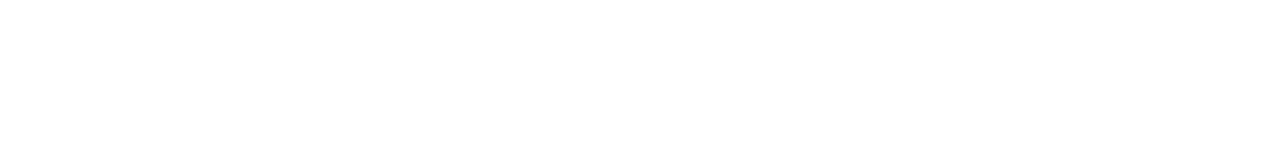
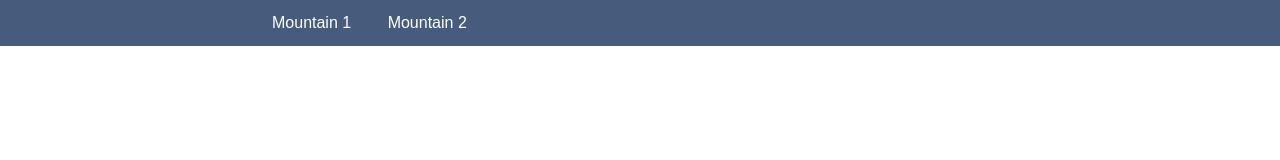
Before and after one commit to BT616/pluginn, a plain HTML site: page index.html in a window 1280 px wide. Drawn offline with Linux system fonts and the light colour scheme.

Commit message:
linked css. jquery. pages. added some style to nav

```diff
--- a/index.html
+++ b/index.html
@@ -4,9 +4,22 @@
     <meta charset="UTF-8">
     <meta http-equiv="X-UA-Compatible" content="IE=edge">
     <meta name="viewport" content="width=device-width, initial-scale=1.0">
-    <title>Document</title>
+    <link rel="stylesheet" href="https://cdnjs.cloudflare.com/ajax/libs/font-awesome/4.7.0/css/font-awesome.min.css">
+    <link rel="stylesheet" href="style.css">
+    <title>plugin website </title>
 </head>
+
 <body>
+    <div class="nav"> <!--navbar-->
+        <ul>
+            <li>
+                <a href="#mountain1">Mountain 1</a>
+            </li>
+            <li>
+                <a href="#mountain2">Mountain 2 </a>
+            </li>
+        </ul>
+    </div>
 
 </body>
 </html>
--- /dev/null
+++ b/style.css
@@ -0,0 +1,39 @@
+* {
+
+    box-sizing: border-box;
+    font-family: 'Arial', Courier, monospace;
+
+}
+
+body {
+    padding: 0;
+    margin: 0;
+}
+
+
+
+.nav a:hover {
+    text-decoration: underline;
+    background-color: antiquewhite;
+}
+
+.nav ul {
+    list-style-type: none;
+    margin: 0;
+    padding: 0;
+    overflow: hidden;
+    background-color: rgb(71, 92, 124);
+    padding-left: 20%;
+}
+
+.nav ul li {
+    display: inline-flex;
+}
+
+.nav li a {
+    display: block;
+    color: white;
+    text-align: center;
+    padding: 14px 16px;
+    text-decoration: none;
+}
```
